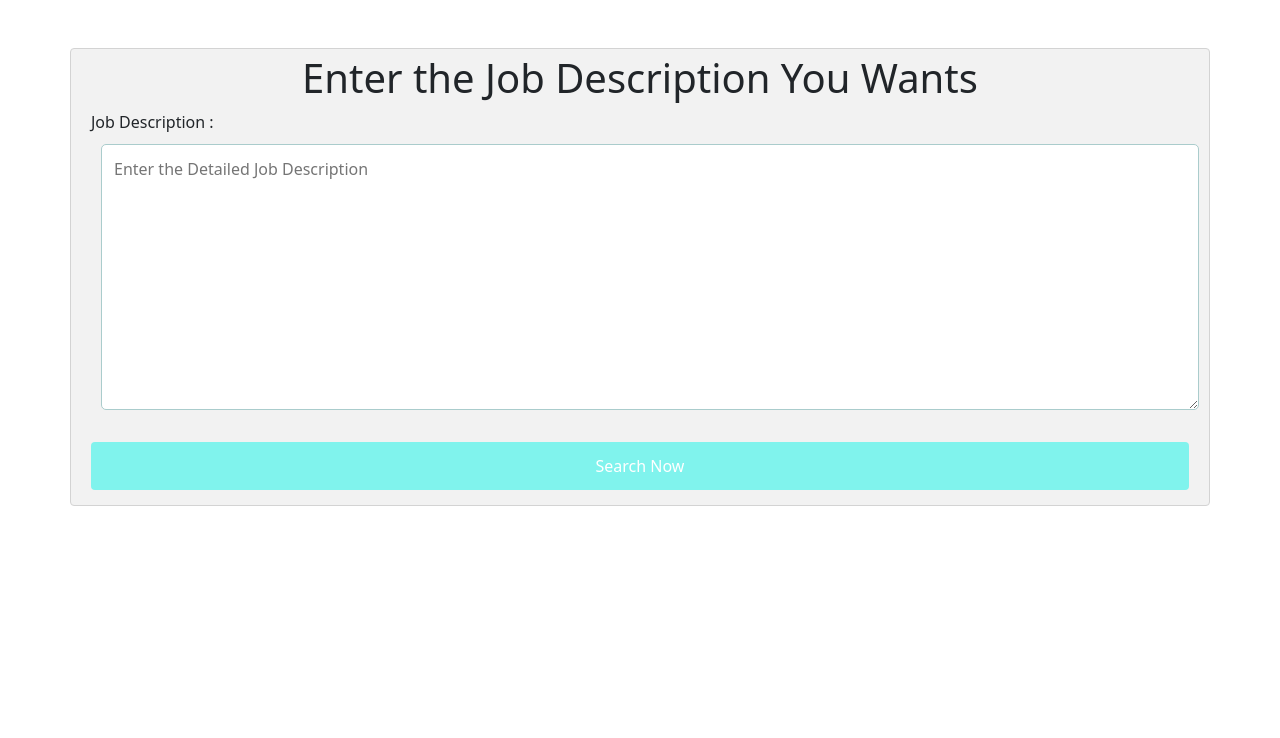
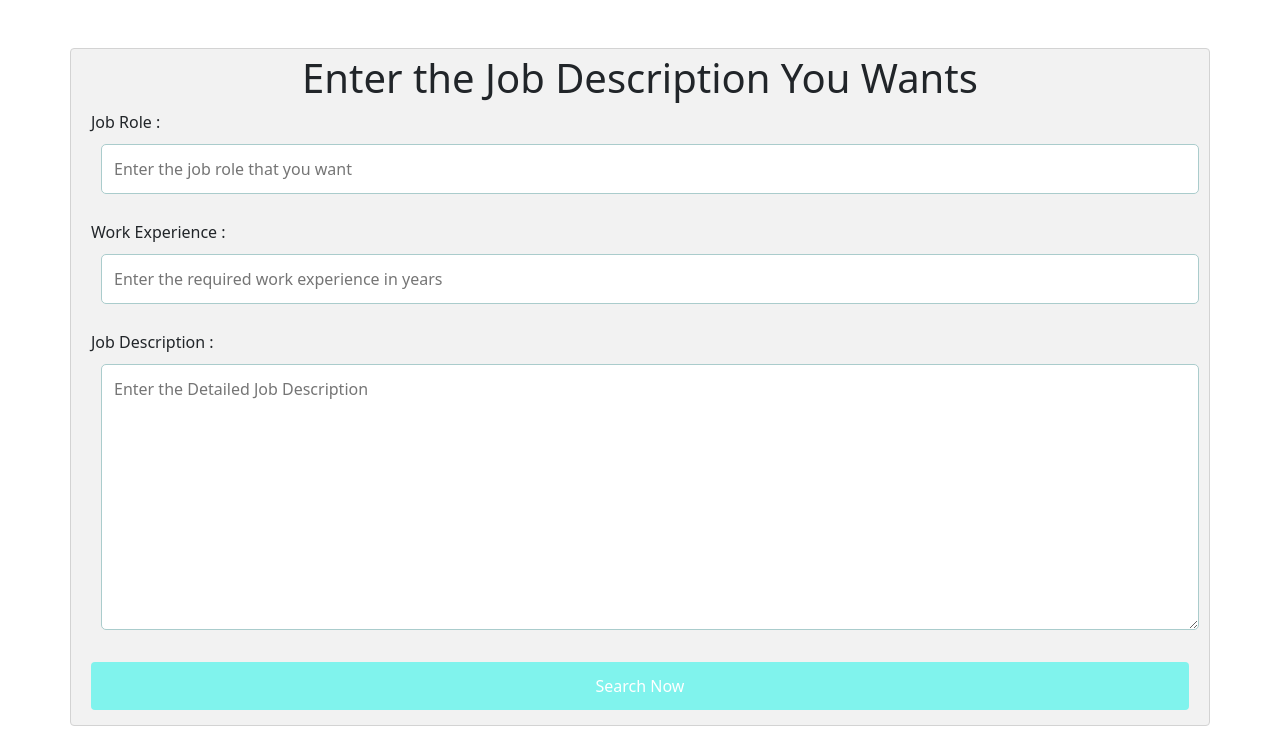
Before and after one commit to nithin290/resume_screening_coporate_hub, a Flask app: template templates/recruiterDashBoard.html in a window 1280 px wide. Shown: the part 62-800 px from the top of the page. Run offline with Flask 3, Linux system fonts and the light colour scheme; the template is opened without the code that fills it, so the values that code supplies are empty; parts of the project's set-up code (start-up, migrations or seed data) failed here and were passed over.

Commit message:
applicant and recruiter dashboard form updated

```diff
--- a/templates/applicantDashBoard.html
+++ b/templates/applicantDashBoard.html
@@ -20,6 +20,7 @@
         <form action="#" method="post" enctype="multipart/form-data" onsubmit="show">
             <h1 class="main_heading">Take one step ahead in your career with CareerCurve</h1>
             <h1 class="main_heading">Upload Your Resume Now</h1>
+            <p>Enter Your Name :  <input type="text" name="name" placeholder="Enter Your Name" required> </p>
             <div class="main_heading mt-5 m-3">
                 <label for="uploadresume">Select & Upload Your Resume : </label>
                 <input type="file" id="uploadresume" name="uploadresume" accept="application/pdf"/>
--- a/templates/recruiterDashBoard.html
+++ b/templates/recruiterDashBoard.html
@@ -18,6 +18,8 @@
     <div class="container mt-5">
         <form action="#" method="get">
             <h1 class="main_heading">Enter the Job Description You Wants</h1>
+            <p>Job Role :  <input type="text" name="name" placeholder="Enter the job role that you want" required> </p>
+            <p>Work Experience : <input type="text" name="name" placeholder="Enter the required work experience in years" required> </p>
             <p>Job Description : <textarea name="jobdescription" id="jobdescription" placeholder="Enter the Detailed Job Description" cols="100" rows="10" ></textarea></p>
             <input type="submit" value="Search Now">
         </form>
```
Also changed, not shown: Images/applicantbg.jpg (renamed from uploads/applicantbg.jpg), Images/recruiterbg.jpg (renamed from uploads/recruiterbg.jpg).
